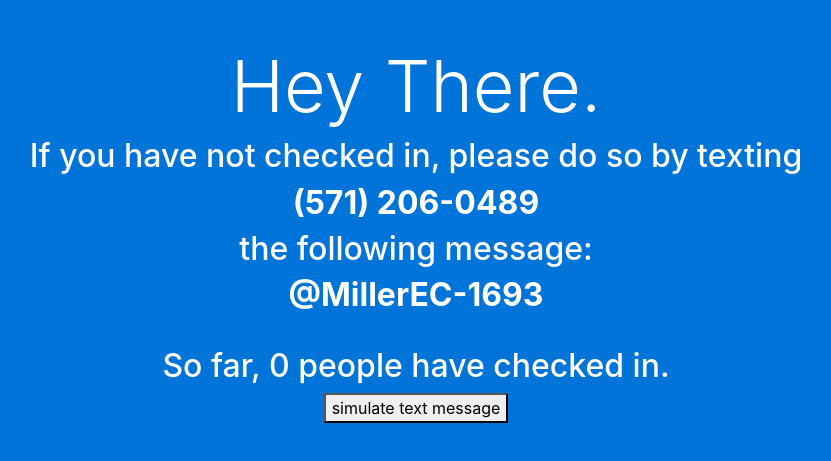
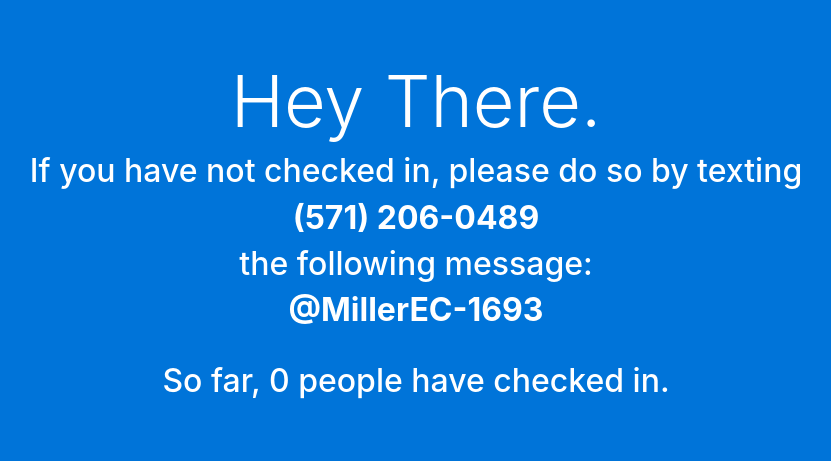
Before and after one commit to ggarnhart/textFromBrowser, a website: page index.html in a window 1280 px wide. Shown: the part 127-588 px from the top of the page, without its empty margins (224-1055 px from the left). Drawn offline with nearby package versions, Linux system fonts and the light colour scheme; no server answers.

Commit message:
updating the index file real quick

```diff
--- a/index.html
+++ b/index.html
@@ -18,8 +18,6 @@
 
     <br />
     <h2>So far, <span id="checkInCount">0</span> people have checked in.</h2>
-
-    <button onclick="postCheckin()">simulate text message</button>
   </div>
 
   <script
```
